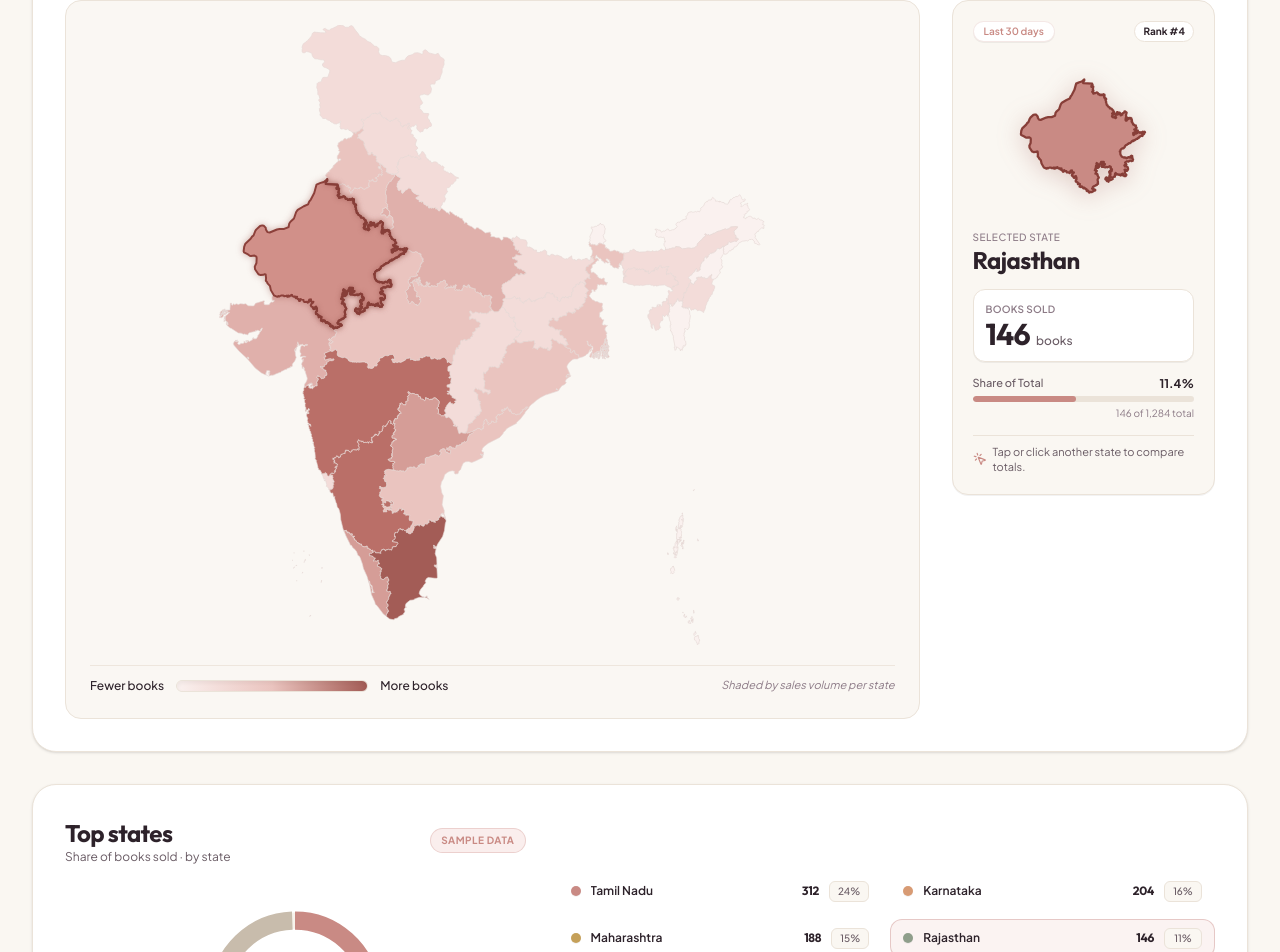
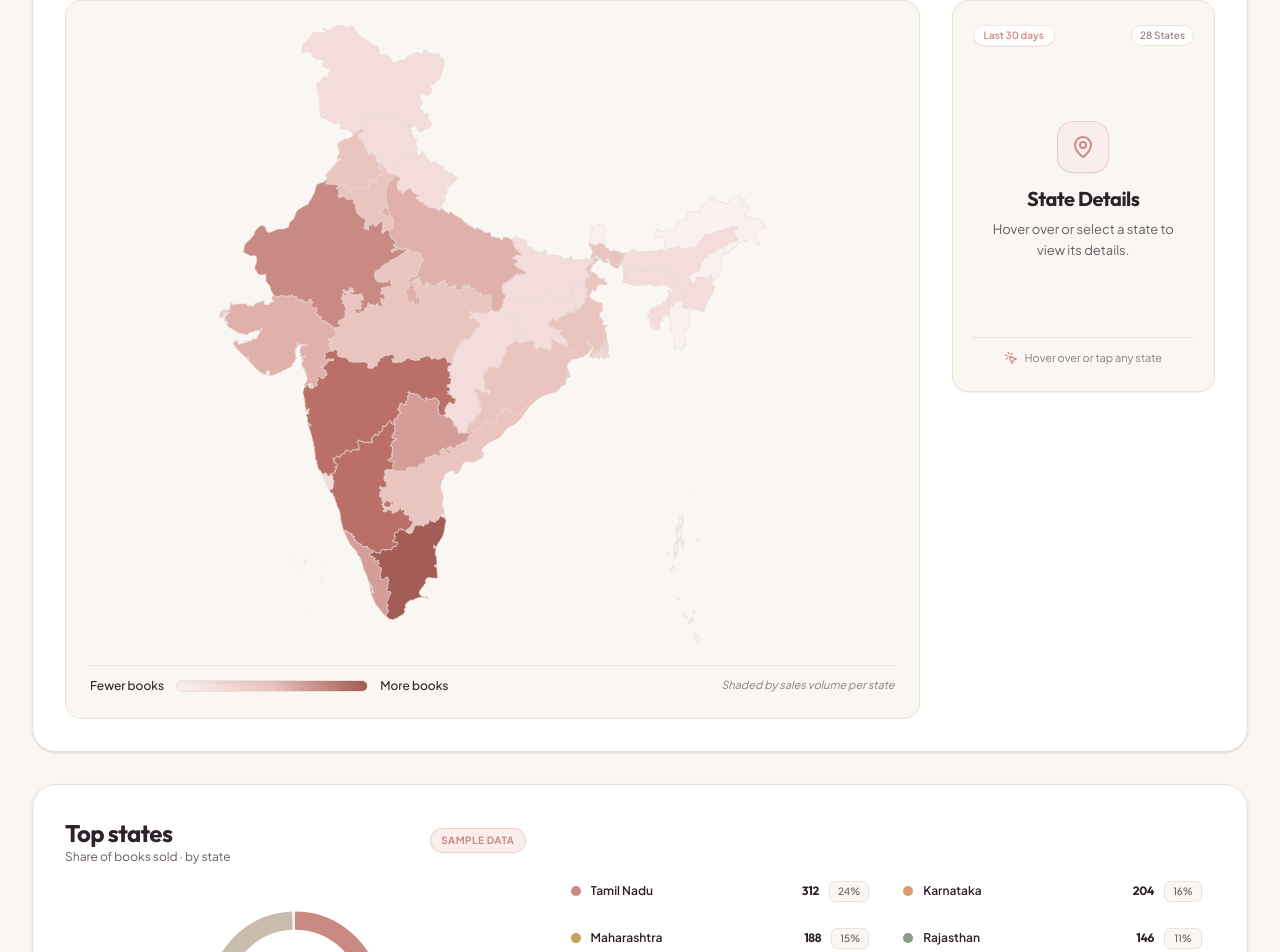
Before and after one commit to Suguna-izonetech/inswapper-kuttystory, a React (Vite) app in the folder frontend/: page /footsteps in a window 1280 px wide. Shown: the part 1060-2012 px from the top of the page. Built offline with nearby package versions, Linux system fonts and the light colour scheme; the HTML template or start-up script is replaced by a standard one.

Commit message:
footsetp page map active section chnage

```diff
--- a/frontend/src/components/BookSalesMapSection.tsx
+++ b/frontend/src/components/BookSalesMapSection.tsx
@@ -89,33 +89,33 @@ function getStateFillColor(count: number): string {
 }
 
 export default function BookSalesMapSection() {
-  // Rajasthan is selected and highlighted by default
-  const [selectedStateId, setSelectedStateId] = useState<string>("rj");
+  // No state is active by default on initial page load
+  const [selectedStateId, setSelectedStateId] = useState<string | null>(null);
   const [hoveredStateId, setHoveredStateId] = useState<string | null>(null);
   const [hoveredDonutId, setHoveredDonutId] = useState<string | null>(null);
   const [showAllModal, setShowAllModal] = useState<boolean>(false);
   const [timeFilter] = useState<string>("Last 30 days");
 
-  // When pointer leaves the map, return to previously selected state
-  const activeStateId = (hoveredStateId || selectedStateId).toLowerCase();
+  // When pointer leaves the map, return to previously selected state if one was clicked; otherwise neutral
+  const activeStateId = (hoveredStateId || selectedStateId)?.toLowerCase() || null;
 
   // Active state record
-  const activeRecord = STATE_SALES_RECORD[activeStateId] || {
-    name: "India State",
-    count: 0,
-  };
+  const activeRecord = activeStateId ? STATE_SALES_RECORD[activeStateId] : null;
 
-  const activeLocation = INDIA_MAP_DATA.locations.find(
+  const activeLocation = activeStateId
+    ? INDIA_MAP_DATA.locations.find(
         (loc) => loc.id.toLowerCase() === activeStateId
-  );
+      )
+    : null;
 
   const activePercentage =
-    activeRecord.count > 0
+    activeRecord && activeRecord.count > 0
       ? ((activeRecord.count / TOTAL_BOOKS) * 100).toFixed(1)
       : "0.0";
 
   // Precomputed bounding box for the standalone state shape
-  const stateBBox = STATE_BBOXES[activeStateId] || {
+  const stateBBox =
+    (activeStateId && STATE_BBOXES[activeStateId]) || {
       minX: 0,
       minY: 0,
       width: 612,
@@ -294,7 +294,10 @@ export default function BookSalesMapSection() {
         <div className="grid grid-cols-1 lg:grid-cols-12 gap-6 lg:gap-8 items-start">
           {/* Full India Map Column (Recognizable, normal scale, no distortion or zoom on map) */}
           <div className="lg:col-span-9 flex flex-col items-center">
-            <div className="w-full relative bg-[#FAF7F2]/90 rounded-2xl p-4 sm:p-6 border border-[#EBE3D9] flex flex-col items-center justify-center overflow-hidden">
+            <div
+              className="w-full relative bg-[#FAF7F2]/90 rounded-2xl p-4 sm:p-6 border border-[#EBE3D9] flex flex-col items-center justify-center overflow-hidden"
+              onMouseLeave={() => setHoveredStateId(null)}
+            >
               <div className="w-full max-w-[620px] max-h-[620px] aspect-[612/696] flex items-center justify-center relative">
                 <svg
                   viewBox={INDIA_MAP_DATA.viewBox}
@@ -310,8 +313,8 @@ export default function BookSalesMapSection() {
                       name: loc.name,
                       count: 0,
                     };
-                    const isSelected = selectedStateId === idLower;
-                    const isHovered = hoveredStateId === idLower;
+                    const isSelected = selectedStateId ? selectedStateId === idLower : false;
+                    const isHovered = hoveredStateId ? hoveredStateId === idLower : false;
                     const isHighlighted = isHovered || isSelected;
 
                     return (
@@ -382,7 +385,42 @@ export default function BookSalesMapSection() {
           <div className="lg:col-span-3 w-full">
             <div className="bg-[#FAF7F2] rounded-2xl p-4 sm:p-5 border border-[#EBE3D9] shadow-2xs">
               {/* Content transitions smoothly on state change */}
-              <div key={activeStateId} className="panel-fade-slide space-y-3.5">
+              <div key={activeStateId || "neutral"} className="panel-fade-slide space-y-3.5">
+                {!activeRecord || !activeLocation ? (
+                  <div className="flex flex-col justify-between min-h-[350px] py-1">
+                    {/* Header row: date range + neutral indicator */}
+                    <div className="flex items-center justify-between gap-2">
+                      <span className="text-[10px] font-semibold text-[#C98A84] bg-white px-2.5 py-0.5 rounded-full border border-[#C98A84]/20 shadow-2xs">
+                        {timeFilter}
+                      </span>
+                      <span className="text-[10px] font-medium text-[#8C7A86] bg-white px-2 py-0.5 rounded-full border border-[#EBE3D9]">
+                        28 States
+                      </span>
+                    </div>
+
+                    {/* Neutral prompt & icon */}
+                    <div className="flex flex-col items-center justify-center text-center my-auto py-8 px-2 space-y-3">
+                      <div className="w-13 h-13 rounded-2xl bg-[#FAEEED] border border-[#C98A84]/30 flex items-center justify-center text-[#C98A84] shadow-xs">
+                        <MapPin className="w-6 h-6" />
+                      </div>
+                      <div className="space-y-1.5 max-w-[210px]">
+                        <h4 className="font-editorial-serif text-lg sm:text-xl font-bold text-[#2D222A]">
+                          State Details
+                        </h4>
+                        <p className="text-xs sm:text-[13px] text-[#695B64] leading-relaxed">
+                          Hover over or select a state to view its details.
+                        </p>
+                      </div>
+                    </div>
+
+                    {/* Short helper hint */}
+                    <div className="pt-3 border-t border-[#EBE3D9] flex items-center justify-center gap-1.5 text-[11px] text-[#8C7A86]">
+                      <MousePointerClick className="w-3.5 h-3.5 text-[#C98A84] shrink-0" />
+                      <span>Hover over or tap any state</span>
+                    </div>
+                  </div>
+                ) : (
+                  <>
                     {/* Header row: date range + rank */}
                     <div className="flex items-center justify-between gap-2">
                       <span className="text-[10px] font-semibold text-[#C98A84] bg-white px-2.5 py-0.5 rounded-full border border-[#C98A84]/20 shadow-2xs">
@@ -396,7 +434,6 @@ export default function BookSalesMapSection() {
                     </div>
 
                     {/* Standalone State Shape (Clean vector shape, no magnifying lens, frame or circle) */}
-                {activeLocation && (
                     <div className="w-full flex items-center justify-center py-2">
                       <div className="w-32 h-32 sm:w-36 sm:h-36 flex items-center justify-center relative">
                         <svg
@@ -420,7 +457,6 @@ export default function BookSalesMapSection() {
                         </svg>
                       </div>
                     </div>
-                )}
 
                     {/* Selected State Name */}
                     <div className="text-center sm:text-left">
@@ -482,6 +518,8 @@ export default function BookSalesMapSection() {
                       <MousePointerClick className="w-3.5 h-3.5 text-[#C98A84] shrink-0" />
                       <span>Tap or click another state to compare totals.</span>
                     </div>
+                  </>
+                )}
               </div>
             </div>
           </div>
@@ -525,7 +563,7 @@ export default function BookSalesMapSection() {
                 {/* Donut Segments */}
                 {segmentsWithOffsets.map((seg) => {
                   const isHovered = hoveredDonutId === seg.id;
-                  const isSelectedOnMap = activeStateId === seg.id.toLowerCase();
+                  const isSelectedOnMap = activeStateId ? activeStateId === seg.id.toLowerCase() : false;
                   return (
                     <circle
                       key={seg.id}
@@ -577,7 +615,7 @@ export default function BookSalesMapSection() {
             <div className="grid grid-cols-1 sm:grid-cols-2 gap-2">
               {DONUT_SEGMENTS.map((seg) => {
                 const isHovered = hoveredDonutId === seg.id;
-                const isSelectedOnMap = activeStateId === seg.id.toLowerCase();
+                const isSelectedOnMap = activeStateId ? activeStateId === seg.id.toLowerCase() : false;
                 return (
                   <button
                     key={seg.id}
```
Lines whose indentation alone changed are shown as unchanged.
